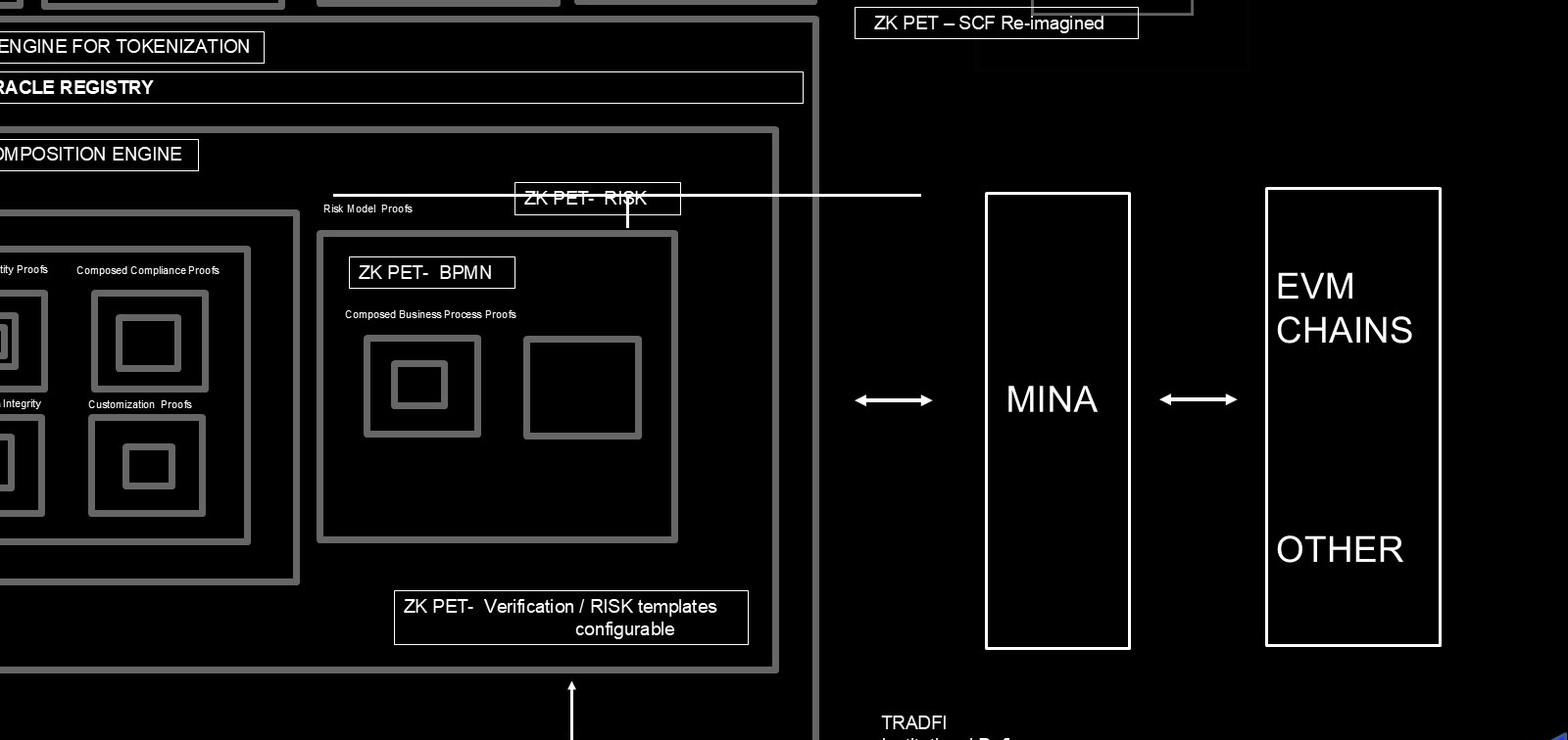
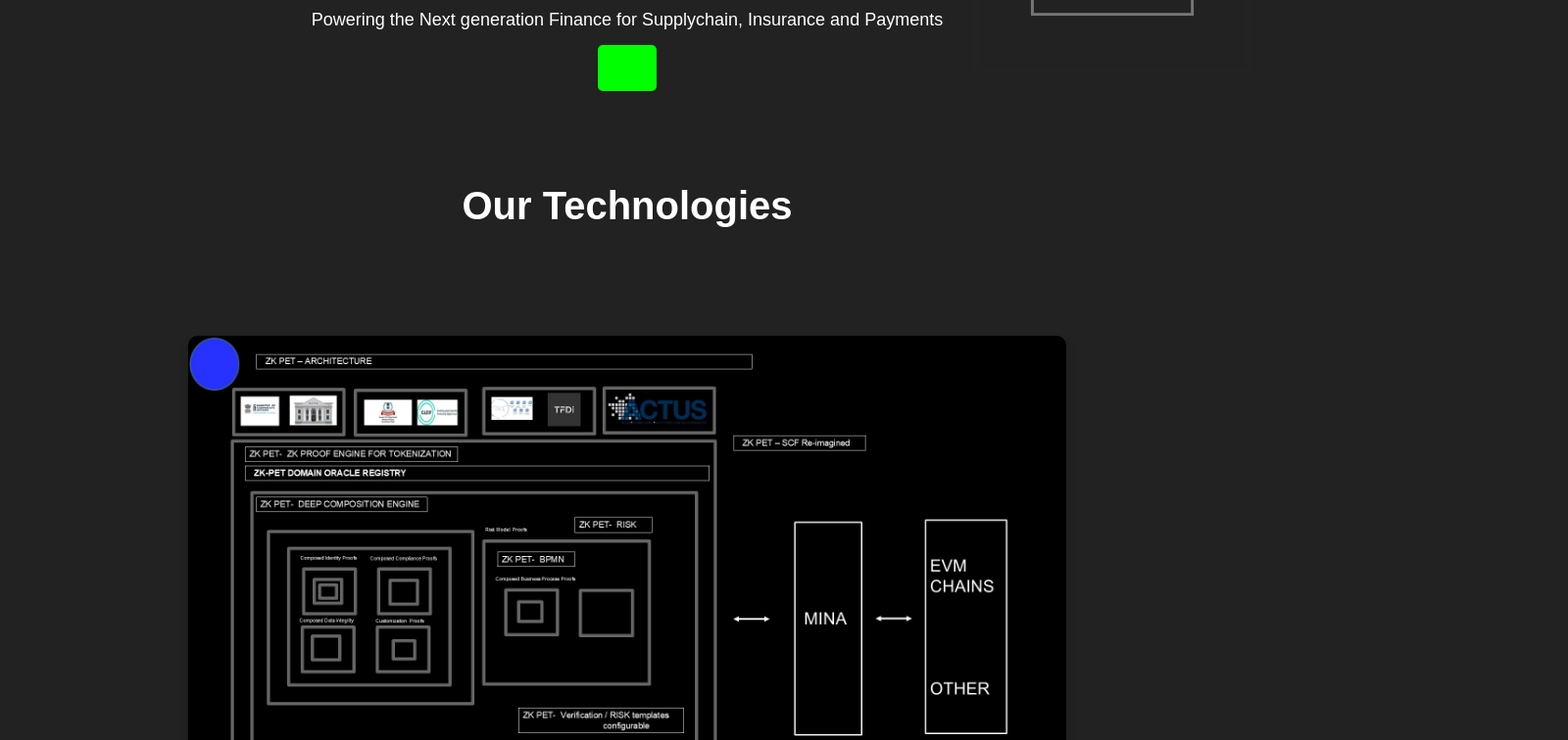
Before and after one commit to chainaim3003/zk-biz, a React (Create React App) app: page / in a window 1280 px wide. Shown: the part 200-956 px from the top of the page at 98% size, 1600 px wide, since content can reach past the window. Built offline with nearby package versions, Linux system fonts and the light colour scheme.

Commit message:
css is added for the image

```diff
--- a/src/components/Map.js
+++ b/src/components/Map.js
@@ -1,29 +1,31 @@
+
 import React from 'react';
-import '../css/Map.css';
-
+import '../css/Map.css'; // Ensure this path is correct in your project structure
 
 function Map() {
   return (
     <div className="container">
-      <h1>Our Technologies</h1>
-      <div className="branch-line"></div>
-      <div className="branch-line-horizontal"></div>
+      <br></br>
+      <br></br>
+      {/* Heading Section */}
+      <div className="heading-container">
+        <h1>Our Technologies</h1>
+      </div>
 
-      <div className="row">
-     </div>
 
-      <div className="row">
 
+      {/* Image Section */}
+      <div className="image-container">
+        <div className="image-wrapper">
           <img src="/images/Slide7.JPG" alt="ZK BP" className="image-class" />
-
+        </div>
       </div>
 
       <div className="row">
         <div className="col">
           <h2>ZK BP</h2>
-          <p></p>
           <div className="zk-zkbp">
-            <div className="box"> </div>
+            <div className="box"></div>
             <div className="box"></div>
             <div className="box"></div>
             <div className="box"></div>
@@ -34,13 +36,10 @@
         </div>
 
         <div className="col">
-
           <h2>Recursive proofs</h2>
-          <p></p>
-
           <div className="recursive-proofs">
             <div className="box"></div>
-            <div className="label"> </div>
+            <div className="label"></div>
             <div className="circle"></div>
             <div className="circle green"></div>
             <div className="line"></div>
@@ -51,7 +50,6 @@
 
         <div className="col">
           <h2>MINA and CrossChains</h2>
-          <p></p>
           <div className="mina-protokit">
             <div className="box"></div>
             <div className="box"></div>
--- a/src/css/Map.css
+++ b/src/css/Map.css
@@ -91,9 +91,41 @@
 
   .branch-line-horizontal {
     width: 600px;
-    height: 3px;
+    height: px;
     background-color: #fff;
     position: absolute;
     top: 345px;
     left: calc(50% - 300px);
   }
+  .image-container {
+    margin-bottom: 40px; /* Increased margin to push image down */
+    padding-top: 40px; /* Add padding at the top to move the image further down */
+  }
+
+  .image-wrapper {
+    display: flex;
+    justify-content: center;
+    margin-bottom: 40px; /* Adjust this for fine-tuning the vertical position */
+  }
+
+  .image-class {
+    max-width: 70%;
+    height: auto;
+    border-radius: 10px;
+    box-shadow: 0 4px 8px rgba(0, 0, 0, 0.2);
+    transition: transform 0.3s ease-in-out;
+  }
+
+  .image-class:hover {
+    transform: scale(1.05);
+  }
+  .heading-container {
+    margin-top: 290px; /* Adjust this value to move the heading down */
+    text-align: center;
+  }
+
+  .heading-container h1 {
+    margin-bottom: 30px; /* Adjust bottom margin if needed */
+    font-size: 2.5rem;
+    color: white;
+  }
```
Also changed, not shown: src/App.js (line endings or trailing spaces).
